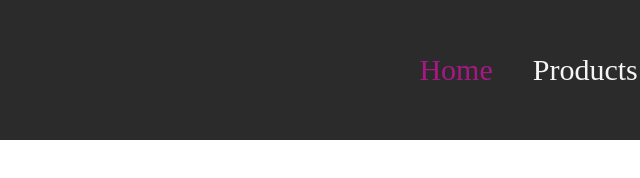
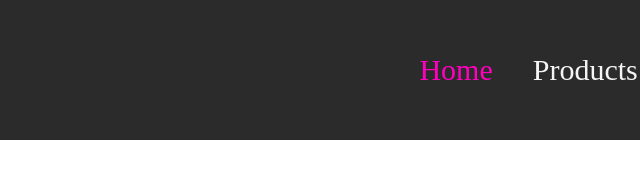
Before and after one commit to mohamadkzd/gitt-project, a plain HTML site: page index.html in a window 1280 px wide. In both pictures the pointer is over the link "Home". Shown: the full height of the page, 0-640 px from the left. Drawn offline with Linux system fonts and the light colour scheme.

Commit message:
version 2 add css

```diff
--- a/css/style.css
+++ b/css/style.css
@@ -29,7 +29,7 @@ a {
             transition: all ease-in 300ms;
             &:hover{
                 transition: all ease-in-out 300ms;
-                color: rgba(240, 14, 183, 0.638);
+                color: rgb(255, 0, 191);
             }
         }
       }
```
